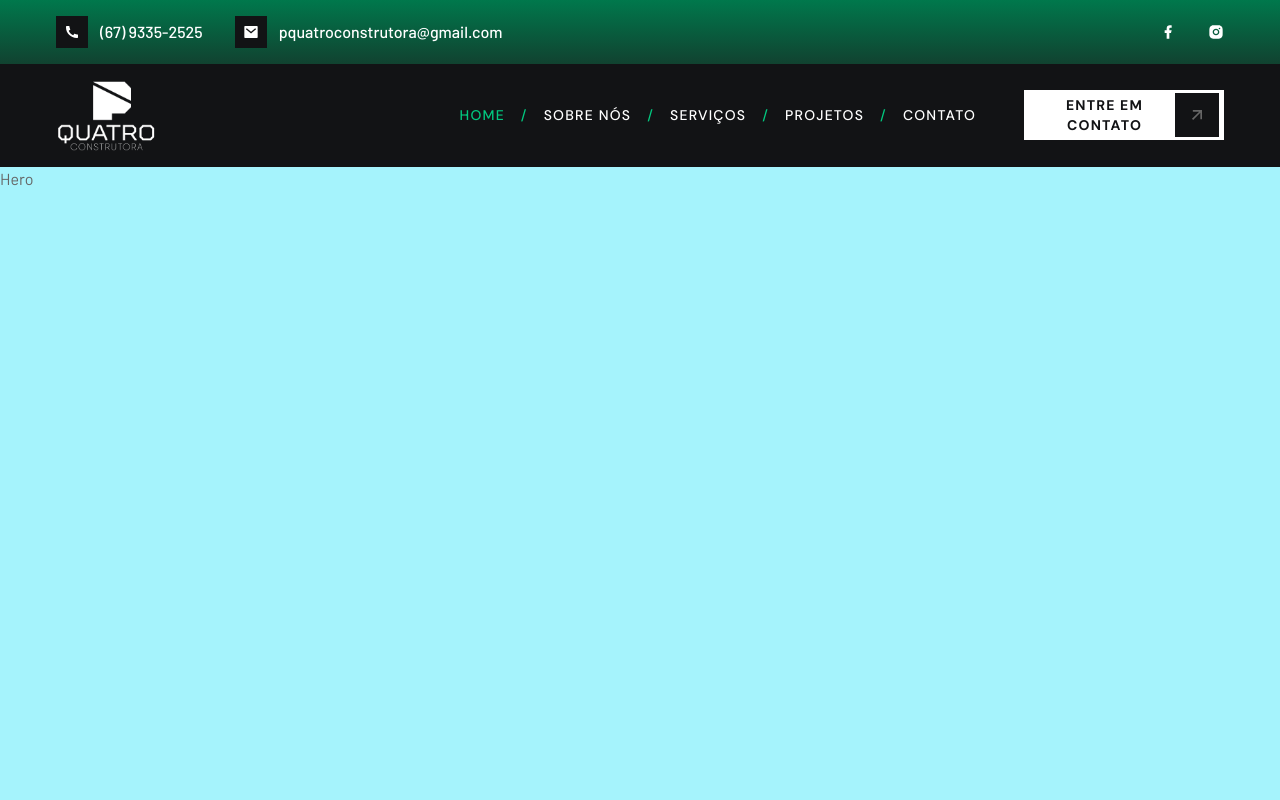
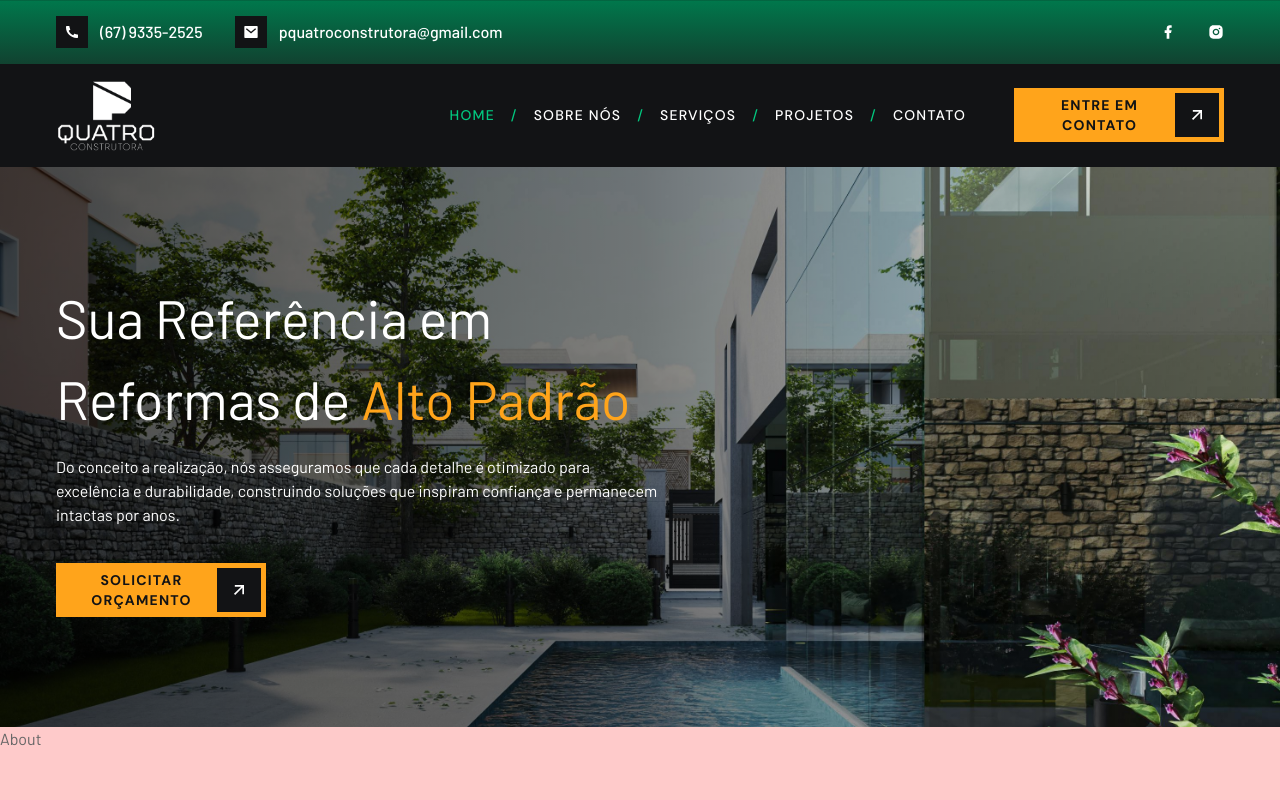
Before and after one commit to itsadrianapaiva/PQuatro-Construtora, a Next.js app: page / in a window 1280 px wide. Shown: the top 800 px of the page. Built offline with nearby package versions, Linux system fonts and the light colour scheme.

Commit message:
hero done

```diff
--- a/app/layout.jsx
+++ b/app/layout.jsx
@@ -14,8 +14,8 @@ const barlow = Barlow({
 });
 
 export const metadata = {
-  title: "Create Next App",
-  description: "Generated by create next app",
+  title: "P Construtora",
+  description: "Referência em Construções de Alto Padrão",
 };
 
 export default function RootLayout({ children }) {
--- a/app/page.jsx
+++ b/app/page.jsx
@@ -1,3 +1,6 @@
+"use client";
+import { useEffect, useState } from "react";
+
 //components
 import Hero from "@/components/Hero";
 import Topbar from "@/components/Topbar";
@@ -12,10 +15,34 @@ import Contact from "@/components/Contact";
 import Footer from "@/components/Footer";
 
 const Home = () => {
+  const [headerActive, setHeaderActive] = useState(false);
+
+  useEffect(() => {
+    const handleScroll = () => {
+      setHeaderActive(window.scrollY > 200);
+    };
+
+    window.addEventListener("scroll", handleScroll);
+    return () => {
+      window.removeEventListener("scroll", handleScroll);
+    };
+  }, []);
+
+  console.log(headerActive);
+
   return (
     <div>
       <Topbar />
-      <Header />
+      {/* static header */}
+      <div className="relative z-10">
+        <Header />
+      </div>
+      {/* animated header */}
+      <div
+        className={`fixed left-0 top-0 z-50 w-full transition-transform duration-500 ${headerActive ? "translate-y-0" : "-translate-y-full"}`}
+      >
+        <Header />
+      </div>
       <Hero />
       <About />
       <Stats />
--- /dev/null
+++ b/components/Button.jsx
@@ -0,0 +1,16 @@
+import { RiArrowRightUpLine } from "react-icons/ri";
+
+const Button = ({ text }) => {
+  return (
+    <button className="group flex h-[54px] w-[210px] min-w-[200px] items-center justify-between bg-orange py-[5px] pl-[10px] pr-[5px]">
+      <div className="flex-1 text-center font-primary text-sm font-bold uppercase tracking-[1.2px] text-primary">
+        {text}
+      </div>
+      <div className="flex h-11 w-11 items-center justify-center bg-primary">
+        <RiArrowRightUpLine className="text-xl text-white transition-all duration-200 group-hover:rotate-45" />
+      </div>
+    </button>
+  );
+};
+
+export default Button;
--- a/components/Header.jsx
+++ b/components/Header.jsx
@@ -6,6 +6,7 @@ import { RiArrowRightUpLine } from "react-icons/ri";
 //components
 import Logo from "./Logo";
 import NavMobile from "./NavMobile";
+import Button from "./Button";
 
 const links = [
   {
@@ -32,7 +33,7 @@ const links = [
 
 const Header = () => {
   return (
-    <header className="sticky top-0 bg-primary py-4">
+    <header className="bg-primary py-4">
       <div className="container mx-auto">
         <div className="flex items-center justify-between">
           {/* logo */}
@@ -61,14 +62,7 @@ const Header = () => {
               })}
             </ul>
             {/* btn */}
-            <button className="group flex h-[50px] w-[200px] min-w-[200px] items-center justify-between bg-white py-[5px] pl-[10px] pr-[5px]">
-              <div className="flex-1 text-center font-primary text-sm font-bold uppercase tracking-[1.2px] text-primary">
-                Entre em contato
-              </div>
-              <div className="flex h-11 w-11 items-center justify-center bg-primary">
-                <RiArrowRightUpLine className="text-whote text-xl transition-all duration-200 group-hover:rotate-45" />
-              </div>
-            </button>
+            <Button text="Entre em Contato" />
           </nav>
 
           {/* mobile nav */}
--- a/components/Hero.jsx
+++ b/components/Hero.jsx
@@ -1,5 +1,29 @@
+import Button from "./Button";
+
 const Hero = () => {
-  return <section className="bg-cyan-200 h-screen">Hero</section>;
+  return (
+    <section className="relative h-[70vh] bg-hero bg-cover bg-center bg-no-repeat">
+      {/* overlay gradient */}
+      <div className="absolute inset-0 z-10 bg-gradient-to-l from-black/0 via-black/50 to-black/70"></div>
+      <div className="container mx-auto flex h-full items-center">
+        <div className="z-20 mx-auto flex max-w-[608px] flex-col items-center text-center text-white xl:mx-0 xl:items-start xl:text-left">
+          <h1 className="h1 mb-4 text-white">
+            Sua Referência em Reformas de
+            <span className="text-orange"> Alto Padrão</span>
+          </h1>
+          <p className="mb-9">
+            Do conceito a realização, nós asseguramos que cada detalhe é
+            otimizado para excelência e durabilidade, construindo soluções que
+            inspiram confiança e permanecem intactas por anos.
+          </p>
+          {/* btn */}
+          <div className="">
+            <Button text="Solicitar Orçamento" />
+          </div>
+        </div>
+      </div>
+    </section>
+  );
 };
 
 export default Hero;
--- a/components/Logo.jsx
+++ b/components/Logo.jsx
@@ -4,7 +4,7 @@ import Link from "next/link";
 const Logo = () => {
   return (
     <Link href="">
-      <Image src="/assets/logo.png" width={100} height={10} alt="logo" />
+      <Image src="/assets/logo.png" width={100} height={100} alt="logo" />
     </Link>
   );
 };
--- a/components/ui/sheet.jsx
+++ b/components/ui/sheet.jsx
@@ -27,7 +27,7 @@ function SheetOverlay({ className, ...props }) {
     <SheetPrimitive.Overlay
       data-slot="sheet-overlay"
       className={cn(
-        "data-[state=open]:animate-in data-[state=closed]:animate-out data-[state=closed]:fade-out-0 data-[state=open]:fade-in-0 fixed inset-0 z-50 bg-black/50",
+        "fixed inset-0 z-50 bg-black/50 data-[state=open]:animate-in data-[state=closed]:animate-out data-[state=closed]:fade-out-0 data-[state=open]:fade-in-0",
         className,
       )}
       {...props}
@@ -42,22 +42,22 @@ function SheetContent({ className, children, side = "right", ...props }) {
       <SheetPrimitive.Content
         data-slot="sheet-content"
         className={cn(
-          "bg-background data-[state=open]:animate-in data-[state=closed]:animate-out fixed z-50 flex flex-col gap-4 shadow-lg transition ease-in-out data-[state=closed]:duration-300 data-[state=open]:duration-500",
+          "bg-background fixed z-50 flex flex-col gap-4 shadow-lg transition ease-in-out data-[state=closed]:duration-300 data-[state=open]:duration-500 data-[state=open]:animate-in data-[state=closed]:animate-out",
           side === "right" &&
-            "data-[state=closed]:slide-out-to-right data-[state=open]:slide-in-from-right inset-y-0 right-0 h-full w-3/4 border-l sm:max-w-sm",
+            "inset-y-0 right-0 h-full w-3/4 border-l data-[state=closed]:slide-out-to-right data-[state=open]:slide-in-from-right sm:max-w-sm",
           side === "left" &&
-            "data-[state=closed]:slide-out-to-left data-[state=open]:slide-in-from-left inset-y-0 left-0 h-full w-3/4 border-r sm:max-w-sm",
+            "inset-y-0 left-0 h-full w-3/4 border-r data-[state=closed]:slide-out-to-left data-[state=open]:slide-in-from-left sm:max-w-sm",
           side === "top" &&
-            "data-[state=closed]:slide-out-to-top data-[state=open]:slide-in-from-top inset-x-0 top-0 h-auto border-b",
+            "inset-x-0 top-0 h-auto border-b data-[state=closed]:slide-out-to-top data-[state=open]:slide-in-from-top",
           side === "bottom" &&
-            "data-[state=closed]:slide-out-to-bottom data-[state=open]:slide-in-from-bottom inset-x-0 bottom-0 h-auto border-t",
+            "inset-x-0 bottom-0 h-auto border-t data-[state=closed]:slide-out-to-bottom data-[state=open]:slide-in-from-bottom",
           className,
         )}
         {...props}
       >
         {children}
-        <SheetPrimitive.Close className="ring-offset-background focus:ring-ring data-[state=open]:bg-secondary absolute top-4 right-4 rounded-xs opacity-70 transition-opacity hover:opacity-100 focus:ring-2 focus:ring-offset-2 focus:outline-hidden disabled:pointer-events-none">
-          <XIcon className="size-4" />
+        <SheetPrimitive.Close className="focus:outline-hidden absolute right-7 top-7 h-11 w-11 items-center justify-center opacity-70 transition-opacity hover:opacity-100 disabled:pointer-events-none data-[state=open]:bg-secondary">
+          <XIcon className="size-7" />
           <span className="sr-only">Close</span>
         </SheetPrimitive.Close>
       </SheetPrimitive.Content>
--- a/tailwind.config.mjs
+++ b/tailwind.config.mjs
@@ -1,40 +1,40 @@
 export default {
   content: [
-    './app/**/*.{js,ts,jsx,tsx,mdx}',
-    './pages/**/*.{js,ts,jsx,tsx.mdx}',
-    './components/**/*.{js,ts,jsx,tsx,mdx}',
+    "./app/**/*.{js,ts,jsx,tsx,mdx}",
+    "./pages/**/*.{js,ts,jsx,tsx.mdx}",
+    "./components/**/*.{js,ts,jsx,tsx,mdx}",
   ],
   theme: {
     container: {
       center: true,
-      padding: '1rem',
+      padding: "1rem",
     },
     screens: {
-      sm: '640px',
-      md: '768px',
-      lg: '960px',
-      xl: '1200px',
+      sm: "640px",
+      md: "768px",
+      lg: "960px",
+      xl: "1200px",
     },
     fontFamily: {
-      primary: 'var(--font-dmSans)',
-      secondary: 'var(--font-barlow)',
+      primary: "var(--font-dmSans)",
+      secondary: "var(--font-barlow)",
     },
     extend: {
       colors: {
-        primary: '#121315',
-        secondary: '#666666',
-        blue: '#002238',
-        orange: '#e6a94b',
-        accent: '#00784c',
-        border: '#d7d7d7',
+        primary: "#121315",
+        secondary: "#666666",
+        blue: "#002238",
+        orange: "#ffa41b",
+        accent: "#00784c",
+        border: "#d7d7d7",
       },
       boxShadow: {
-        custom: '0px 4px 54px 10px rgba(18, 19, 21, 0.06)',
+        custom: "0px 4px 54px 10px rgba(18, 19, 21, 0.06)",
       },
       backgroundImage: {
-        hero: "url('/assets/img/hero.bg2.jpg')",
+        hero: "url('/assets/img/hero/bg2.jpg')",
       },
     },
   },
-  plugins: [require('tailwindcss-animate')],
-}
+  plugins: [require("tailwindcss-animate")],
+};
```
